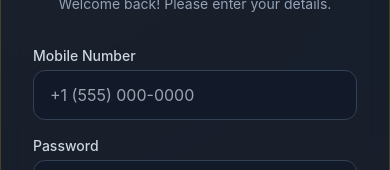
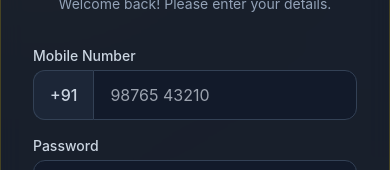
Before and after one commit to Jithin2266/Personal-Reminder-system-, a React (Vite) app in the folder frontend/: page / in a window 390 px wide. Shown: the part 288-458 px from the top of the page. Built offline with nearby package versions, Linux system fonts and the light colour scheme.

Commit message:
style: format mobile input for Indian numbers with +91 prefix

```diff
--- a/frontend/src/Login.tsx
+++ b/frontend/src/Login.tsx
@@ -33,12 +33,17 @@ export default function Login() {
 
           <div>
             <label className="block text-sm font-medium text-slate-300 mb-1">Mobile Number</label>
-            <input
-              type="tel"
-              placeholder="+1 (555) 000-0000"
-              className="w-full bg-slate-900/50 border border-slate-700 text-white rounded-xl px-4 py-3 focus:outline-none focus:border-primary focus:ring-1 focus:ring-primary transition-colors"
-              required
-            />
+            <div className="flex">
+              <span className="inline-flex items-center px-4 py-3 rounded-l-xl border border-r-0 border-slate-700 bg-slate-800/80 text-slate-300 font-medium">
+                +91
+              </span>
+              <input
+                type="tel"
+                placeholder="98765 43210"
+                className="w-full bg-slate-900/50 border border-slate-700 text-white rounded-r-xl px-4 py-3 focus:outline-none focus:border-primary focus:ring-1 focus:ring-primary transition-colors"
+                required
+              />
+            </div>
           </div>
 
           <div>
```
